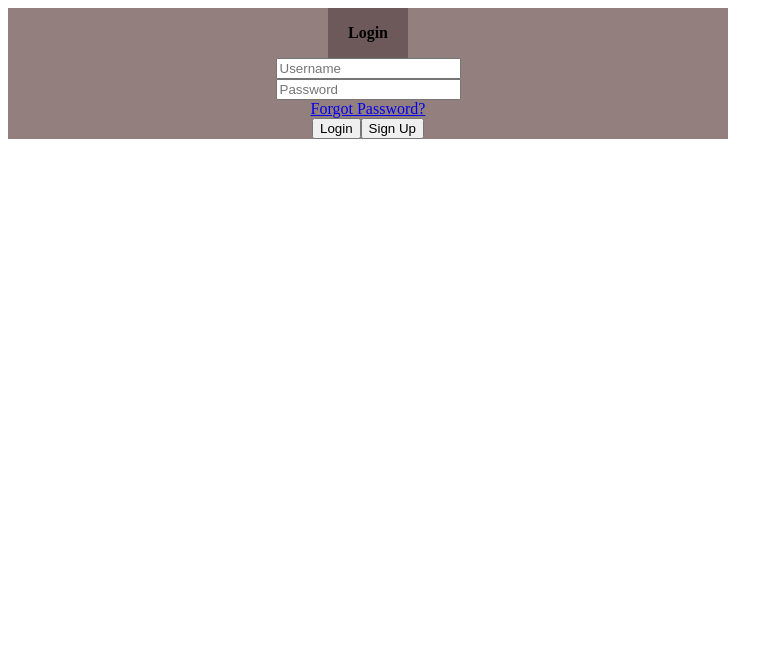
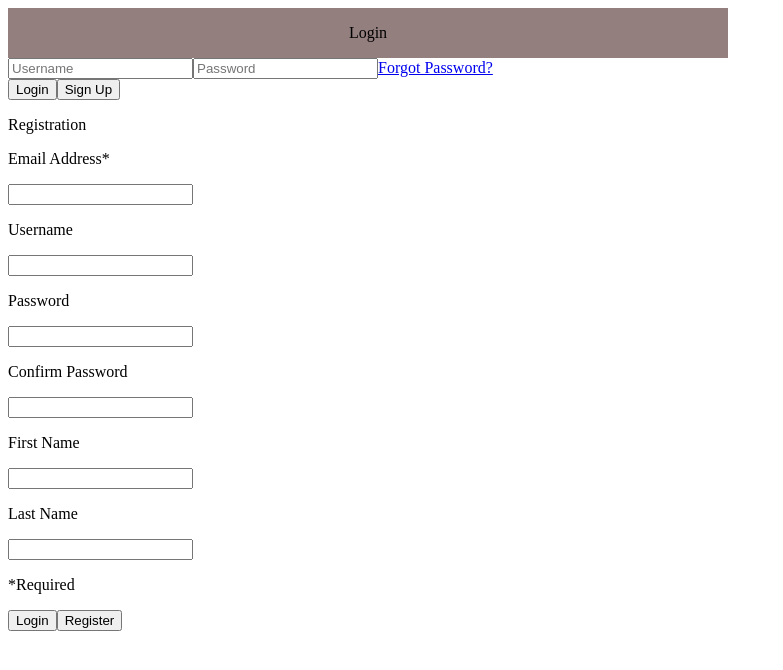
Before and after one commit to Firedynex/Social-Media-App, a React (Vite) app in the folder Frontend/SocialMediaFrontend/: page / in a window 1280 px wide. Shown: the top 670 px of the page, without its empty margins (0-783 px from the left). Built offline with nearby package versions, Linux system fonts and the light colour scheme.

Commit message:
Added a registration html skeleton

```diff
--- a/Frontend/SocialMediaFrontend/src/Login/Login.css
+++ b/Frontend/SocialMediaFrontend/src/Login/Login.css
@@ -1,4 +1,4 @@
-.login-card{
+.page-header{
     display: flex;
     flex-direction: column;
     justify-content: center;
--- a/Frontend/SocialMediaFrontend/src/Login/Login.jsx
+++ b/Frontend/SocialMediaFrontend/src/Login/Login.jsx
@@ -5,7 +5,7 @@ export default function Login() {
     return(
         <>
             <div className="login-card">
-                <div className="login-header">
+                <div className="page-header">
                     <p>Login</p>
                 </div>
                 <InputBox headerName={"Username"} type={"text"} placeholder={"Username"}/>
--- /dev/null
+++ b/Frontend/SocialMediaFrontend/src/RegistrationPages/RegistrationPage.jsx
@@ -0,0 +1,30 @@
+import InputBox from "../UniversalComponents/InputBox";
+
+export default function RegistrationPage() {
+    return (
+        <div id="page-header">
+            <div id="registration-header">
+                <p>Registration</p>
+            </div>
+            <div id="registration-fields">
+                <p>Email Address*</p>
+                <InputBox headerName={"email-address-bar"} type={"email"} />
+                <p>Username</p>
+                <InputBox headerName={"username"} />
+                <p>Password</p>
+                <InputBox headerName={"password"} type={"password"} />
+                <p>Confirm Password</p>
+                <InputBox headerName={"password"} type={"password"}/>
+                <p>First Name</p>
+                <InputBox headerName={"first-name"} type={"text"} />
+                <p>Last Name</p>
+                <InputBox headerName={"last-name"} type={"text"} />
+                <p>*Required</p>
+            </div>
+            <div>
+                <button>Login</button>
+                <button>Register</button>
+            </div>
+        </div>
+    );
+}
--- a/Frontend/SocialMediaFrontend/src/UniversalComponents/InputBox.jsx
+++ b/Frontend/SocialMediaFrontend/src/UniversalComponents/InputBox.jsx
@@ -1,6 +1,6 @@
 import PropTypes from 'prop-types'
 
-export default function InputBox({headerName, type, placeholder}) {
+export default function InputBox({headerName, type, placeholder, required}) {
     return (
         <input type={type} name={headerName} placeholder={placeholder}></input>
     );
@@ -9,5 +9,6 @@ export default function InputBox({headerName, type, placeholder}) {
 InputBox.propTypes = {
     headerName: PropTypes.string,
     type: PropTypes.string,
-    placeholder: PropTypes.string
+    placeholder: PropTypes.string,
+    required: PropTypes.bool
 }
--- a/Frontend/SocialMediaFrontend/src/main.jsx
+++ b/Frontend/SocialMediaFrontend/src/main.jsx
@@ -1,9 +1,11 @@
 import React from 'react'
 import ReactDOM from 'react-dom/client'
 import Login from './Login/Login.jsx'
+import RegistrationPage from './RegistrationPages/RegistrationPage.jsx'
 
 ReactDOM.createRoot(document.getElementById('root')).render(
   <React.StrictMode>
     <Login />
+    <RegistrationPage></RegistrationPage>
   </React.StrictMode>,
 )
```
